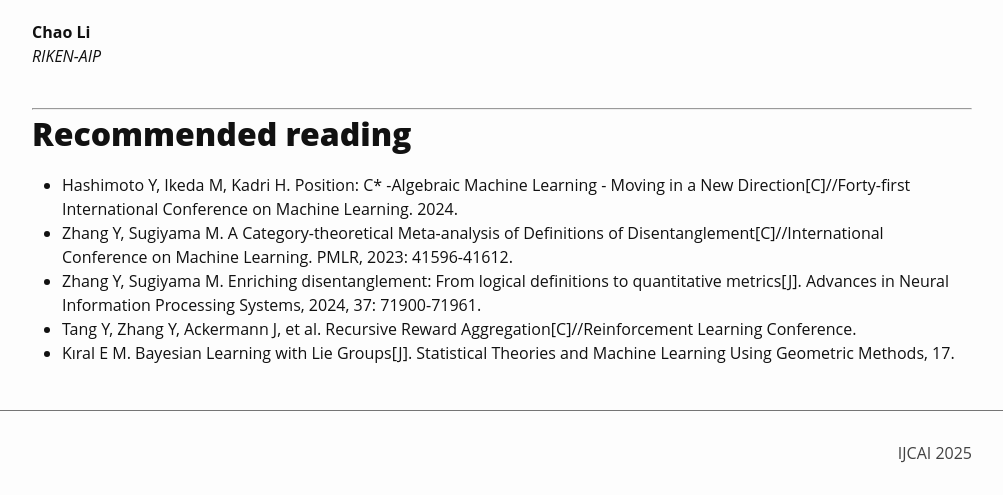
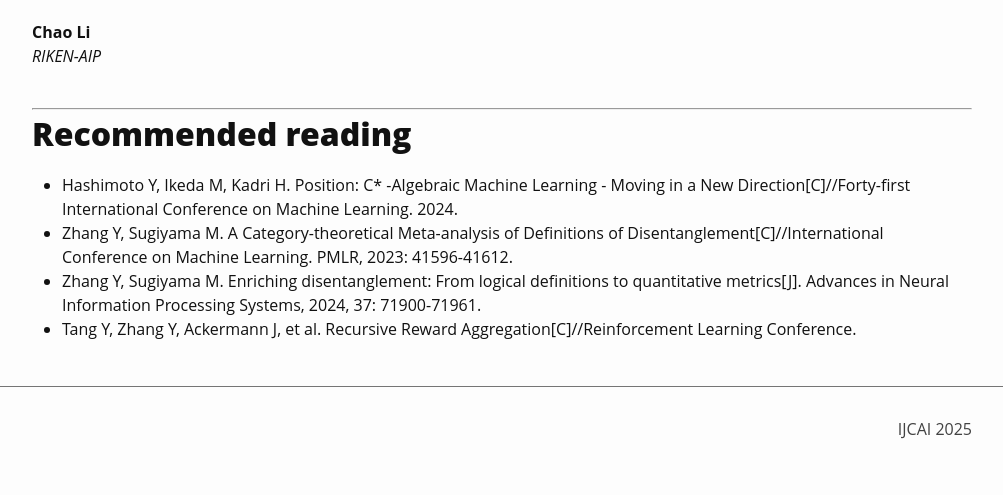
Before and after one commit to Algebra4AI/Algebra4AI.github.io, a Jekyll site: the page built from index.md, in a window 1280 px wide and 900 px high, scrolled down 3087 px, cut to the strip 405-900 px from the top of the window. Shown: the whole strip, without its empty margins (138-1141 px from the left). Built offline with Jekyll 4.4.1, drawn with Linux system fonts in a browser that asks for light colours; some web fonts are replaced; after the commit the page ends 3963 px from its top, so only the background shows below that.

Commit message:
Update index.md

```diff
--- a/index.md
+++ b/index.md
@@ -132,7 +132,7 @@ BIO: I think the bio could be the same as in the application:
 - Zhang Y, Sugiyama M. A Category-theoretical Meta-analysis of Definitions of Disentanglement[C]//International Conference on Machine Learning. PMLR, 2023: 41596-41612.
 - Zhang Y, Sugiyama M. Enriching disentanglement: From logical definitions to quantitative metrics[J]. Advances in Neural Information Processing Systems, 2024, 37: 71900-71961.
 - Tang Y, Zhang Y, Ackermann J, et al. Recursive Reward Aggregation[C]//Reinforcement Learning Conference.
-- Kıral E M. Bayesian Learning with Lie Groups[J]. Statistical Theories and Machine Learning Using Geometric Methods, 17.
+<!-- - Kıral E M. Bayesian Learning with Lie Groups[J]. Statistical Theories and Machine Learning Using Geometric Methods, 17. -->
 
 
 <!--
```
